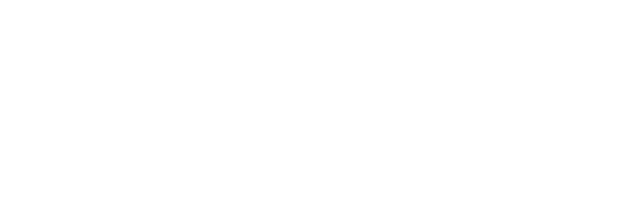
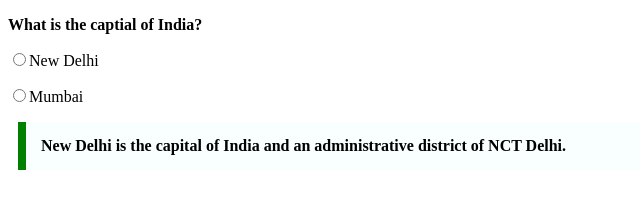
Before and after one commit to acciojob/trivia-Qajay0832, a website: page main.html in a window 1280 px wide. Shown: the whole page, without its empty margins (0-640 px from the left). Drawn offline with Linux system fonts and the light colour scheme.

Commit message:
created a submission

```diff
--- a/main.html
+++ b/main.html
@@ -3,13 +3,20 @@
 <html>
 
 <head>
-	<link rel="stylesheet" href="styles.css">
+    <link rel="stylesheet" href="styles.css">
 </head>
 
 <body>
-	<!-- the entire body must be written by student -->
+    <!-- the entire body must be written by student -->
+    <p><b>What is the captial of India?</b></p>
+    <p><input type='radio' value='New Delhi'><label>New Delhi</label></p>
+    <p><input type='radio' value='Mumbai' /><label>Mumbai</label>
+    </p>
+    <p
+        style='max-width:600px;margin:10px;padding:15px;border-left:8px solid green;background-color:#f8fffe;font-weight:bold'>
+        New Delhi is the capital of India and an administrative district of NCT Delhi.</p>
     <script type="text/javascript" src="./script.js">
-</script>
+    </script>
 
 </body>
 
```
